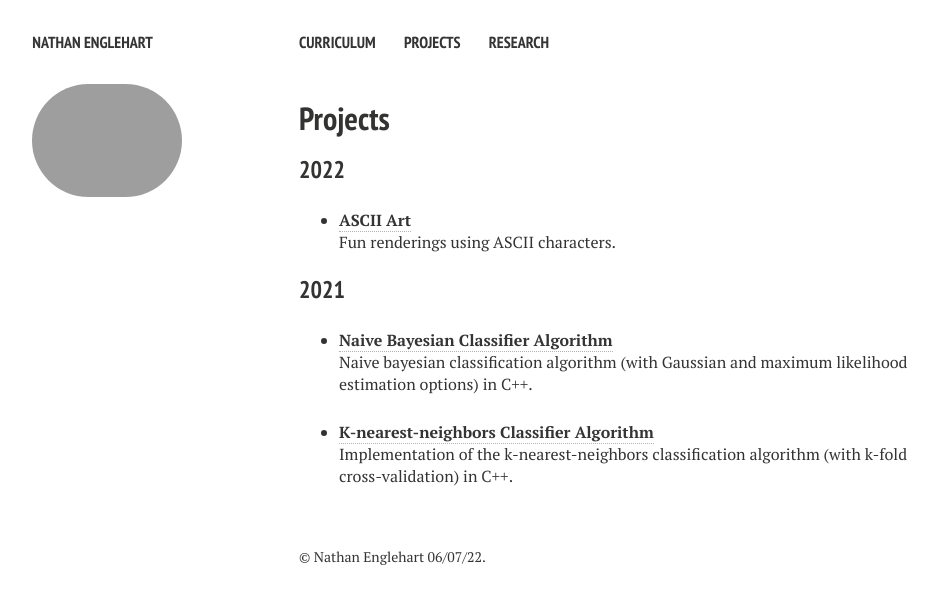
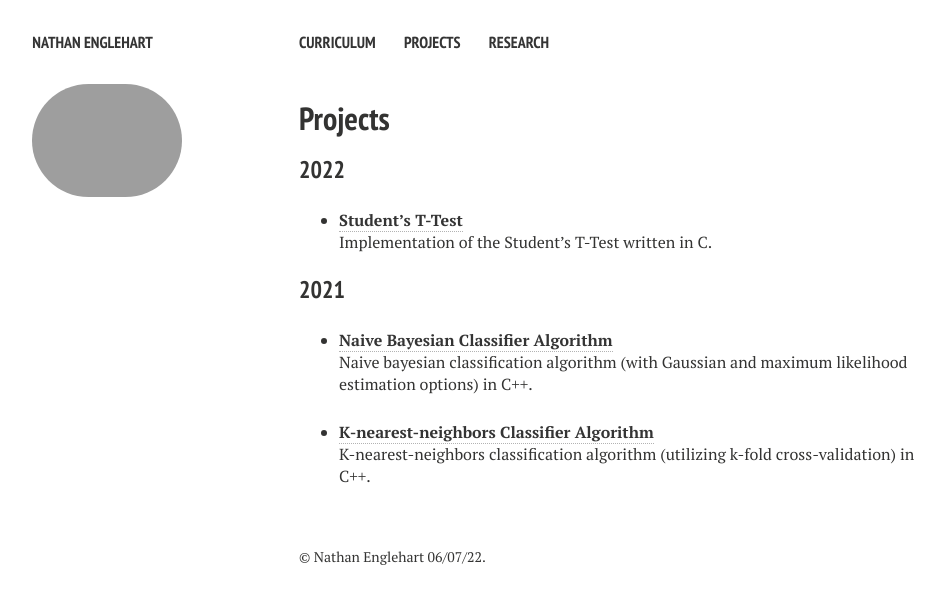
Before and after one commit to nathanenglehart/nathanenglehart.github.io, a Jekyll site: the page built from projects.md, in a window 1280 px wide. Shown: the top 604 px of the page, without its empty margins (21-966 px from the left). Built offline with Jekyll 4.4.1, drawn with Linux system fonts in a browser that asks for light colours; nearby versions of some CDN libraries.

Commit message:
Update projects.md

```diff
--- a/projects.md
+++ b/projects.md
@@ -17,8 +17,12 @@ comments: false
 -->
 ### 2022
 
-* [**ASCII Art**](https://nathanenglehart.github.io/ascii-art)<br>
+<!--* [**ASCII Art**](https://nathanenglehart.github.io/ascii-art)<br>
   Fun renderings using ASCII characters.
+-->
+
+* [**Student's T-Test**](https://nathanenglehart.github.io/t-test)<br>
+  Implementation of the Student's T-Test written in C.
 
 ### 2021
 
@@ -26,5 +30,5 @@ comments: false
   Naive bayesian classification algorithm (with Gaussian and maximum likelihood estimation options) in C++.<br>
 
 * [**K-nearest-neighbors Classifier Algorithm**](https://github.com/nathanenglehart/knn-cpp-241)<br>
-  Implementation of the k-nearest-neighbors classification algorithm (with k-fold cross-validation) in C++.
+  K-nearest-neighbors classification algorithm (utilizing k-fold cross-validation) in C++.
   <!--<img src="/images/teaser.png" width="400"><br>-->
```
